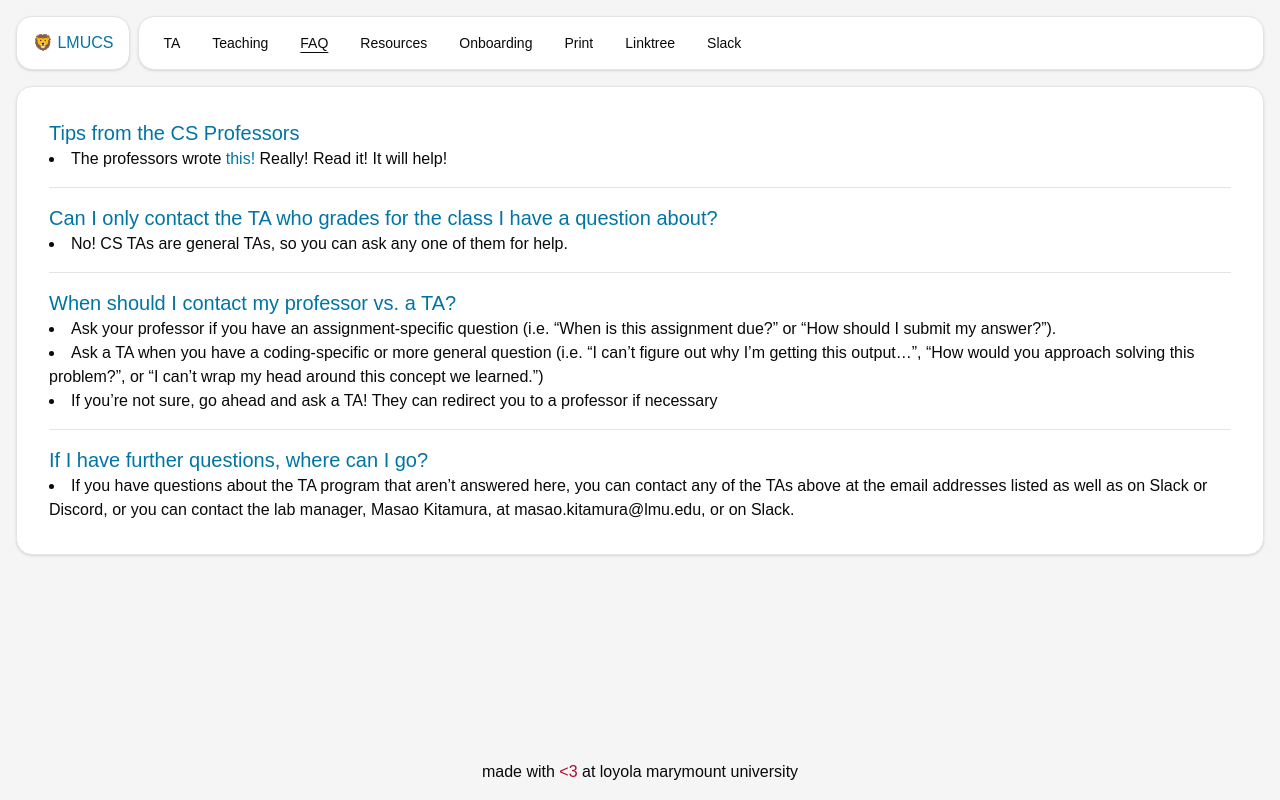
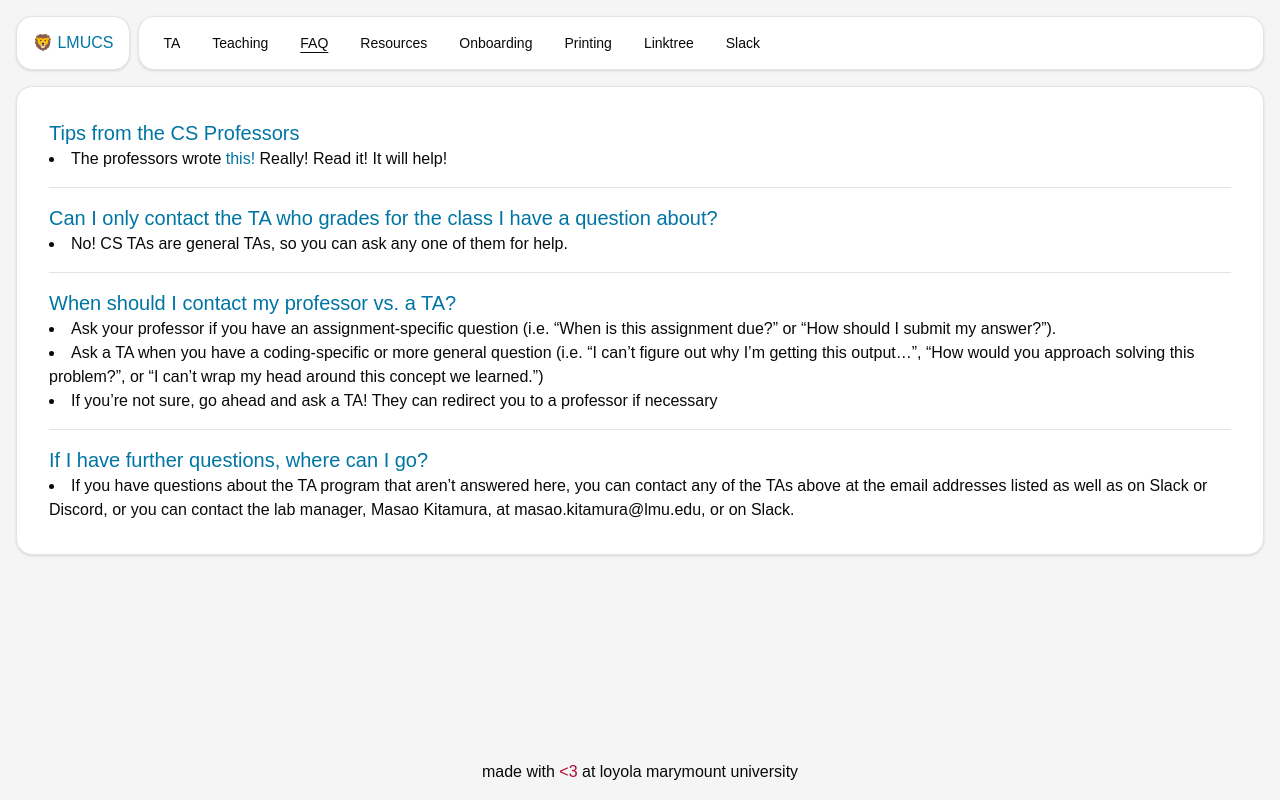
Before and after one commit to d5vis/ta.lmucs.org, a Next.js app: page /faq in a window 1280 px wide. Built offline with nearby package versions, Linux system fonts and the light colour scheme; a web font is replaced by a local one.

Commit message:
Fixing verb tense on label

```diff
--- a/app/components/header/AppBar.tsx
+++ b/app/components/header/AppBar.tsx
@@ -18,7 +18,7 @@ const NAV_LIST_BUTTONS = [
   { label: "FAQ", href: "/faq" },
   { label: "Resources", href: "/resources" },
   { label: "Onboarding", href: "/onboarding" },
-  { label: "Print", href: "/print" },
+  { label: "Printing", href: "/print" },
   { label: "Linktree", href: "https://linktr.ee/lmucs" },
   { label: "Slack", href: "https://lmucs.slack.com/" },
 ];
```
